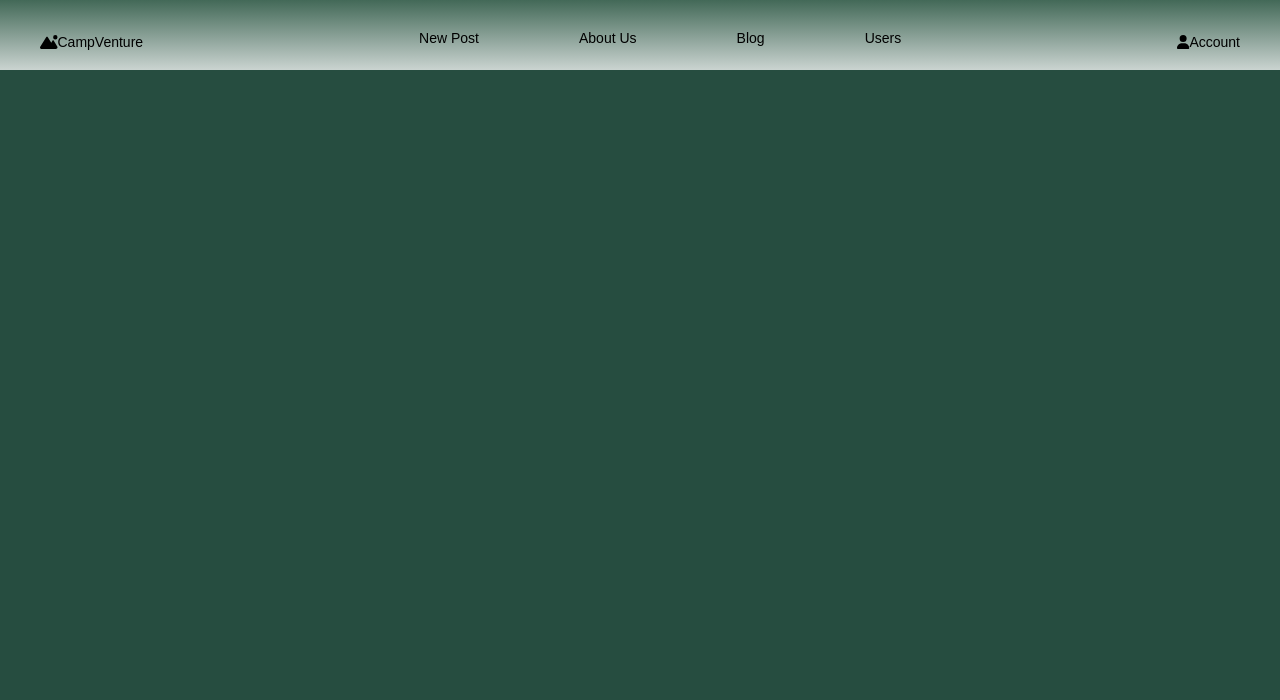
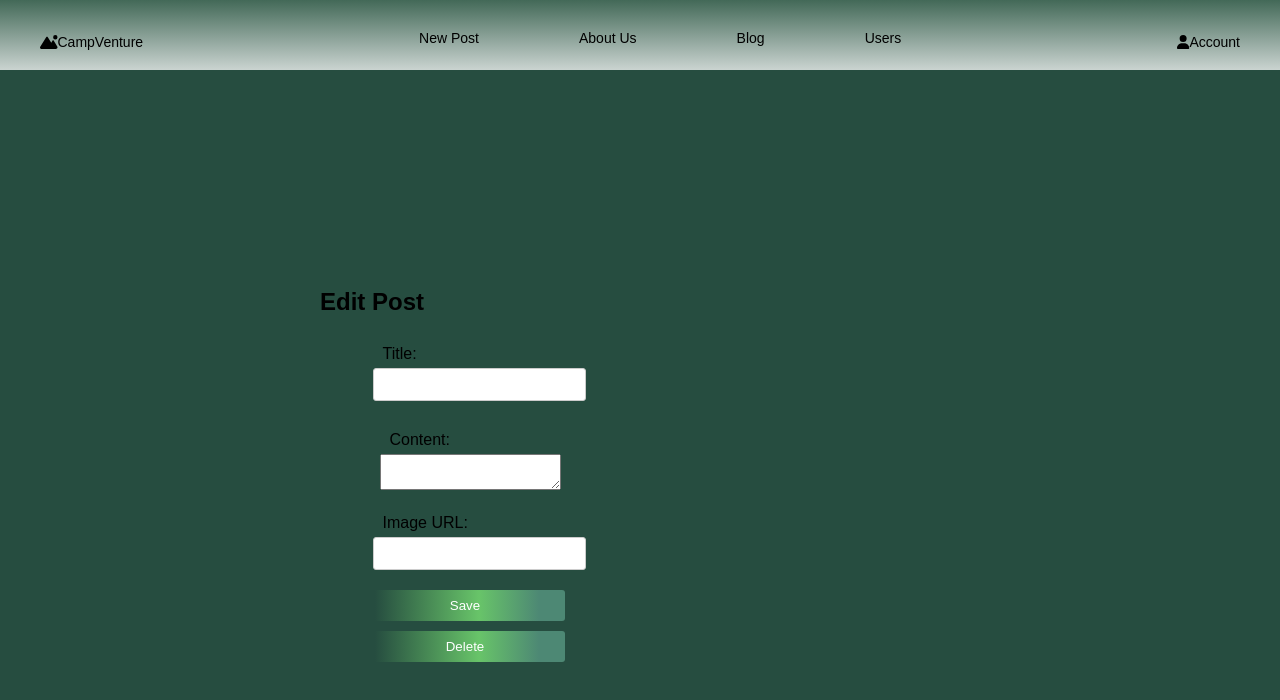
Before and after one commit to julmov/travel-camping-blog, a Vue app in the folder blog/: page /edit-post/1 in a window 1280 px wide. Shown: the top 700 px of the page. Built offline with nearby package versions, Linux system fonts and the light colour scheme.

Commit message:
added edit post

```diff
--- /dev/null
+++ b/blog/src/components/EditPost.vue
@@ -0,0 +1,100 @@
+<template>
+  <div class="edit-post">
+    <h2>Edit Post</h2>
+    <form @submit.prevent="savePost">
+      <div>
+        <label for="title">Title:</label>
+        <input id="title" v-model="title" type="text" />
+      </div>
+      <div>
+        <label for="content">Content:</label>
+        <textarea id="content" v-model="content"></textarea>
+      </div>
+      <div>
+        <label for="image">Image URL:</label>
+        <input id="image" v-model="image" type="text" />
+      </div>
+      <button type="submit">Save</button>
+      <button type="button" @click="deletePost">Delete</button>
+    </form>
+  </div>
+</template>
+
+<script setup>
+import { ref, onMounted } from 'vue';
+import { useRoute, useRouter } from 'vue-router';
+
+const route = useRoute();
+const router = useRouter();
+const postId = route.params.id;
+
+const title = ref('');
+const content = ref('');
+const image = ref('');
+
+const fetchPost = async () => {
+  try {
+    const response = await fetch(`https://blog-camping-cbb2c4cfea86.herokuapp.com/posts/post/${postId}`, {
+      method: 'GET',
+      headers: {
+        Authorization: `Bearer ${JSON.parse(localStorage.getItem("token")).token}`,
+      },
+    });
+    const data = await response.json();
+    title.value = data.title;
+    content.value = data.content;
+    image.value = data.image;
+  } catch (error) {
+    console.error('Error fetching post:', error);
+  }
+};
+
+const savePost = async () => {
+  try {
+    const response = await fetch(`https://blog-camping-cbb2c4cfea86.herokuapp.com/posts/update/${postId}`, {
+      method: 'PATCH',
+      headers: {
+        Authorization: `Bearer ${JSON.parse(localStorage.getItem("token")).token}`,
+        'Content-Type': 'application/json',
+      },
+      body: JSON.stringify({ title: title.value, content: content.value, image: image.value }),
+    });
+    if (!response.ok) throw new Error('Failed to save post');
+    router.push({ name: 'PostDetail', params: { id: postId } });
+  } catch (error) {
+    console.error('Error saving post:', error);
+  }
+};
+
+const deletePost = async () => {
+  try {
+    const response = await fetch(`https://blog-camping-cbb2c4cfea86.herokuapp.com/posts/delete/${postId}`, {
+      method: 'DELETE',
+      headers: {
+        Authorization: `Bearer ${JSON.parse(localStorage.getItem("token")).token}`,
+      },
+    });
+    if (!response.ok) throw new Error('Failed to delete post');
+    router.push({ name: 'PostsList' });
+  } catch (error) {
+    console.error('Error deleting post:', error);
+  }
+};
+
+onMounted(fetchPost);
+</script>
+
+<style scoped>
+.edit-post {
+  width: 50%;
+  margin: auto;
+}
+
+form div {
+  margin-bottom: 10px;
+}
+
+button {
+  margin-right: 10px;
+}
+</style>
--- a/blog/src/components/PostById.vue
+++ b/blog/src/components/PostById.vue
@@ -3,9 +3,15 @@
     <div class="post-detail" v-if="post">
       <h1>{{ post.title }}</h1>
       <div class="post-photo-and-content">
-    <img :src="post.image" alt="Post Image">
+        <img :src="post.image" alt="Post Image" />
         <p>{{ post.content }}</p>
       </div>
+      <font-awesome-icon
+        v-if="isUserPost"
+        :icon="['fas', 'pen-to-square']"
+        class="btn-post-edit"
+        @click="editPost"
+      />
     </div>
     <div v-else>
       <p>Loading...</p>
@@ -15,20 +21,19 @@
   </div>
 </template>
 
-<script>
-import CreateComment from './CreateComment.vue'
-import FetchComments from './FetchComments.vue'
+<script setup>
+import CreateComment from './CreateComment.vue';
+import FetchComments from './FetchComments.vue';
+import { ref, onMounted } from 'vue';
+import { useRoute, useRouter } from 'vue-router';
+import { useUser } from '../components/CurrentUser.vue'; // Correct path
 
-import { ref, onMounted } from 'vue';
-import { useRoute } from 'vue-router';
-
-
-
-export default {
-  setup() {
+const { user, fetchUserData } = useUser();
 const post = ref(null);
 const route = useRoute();
+const router = useRouter();
 const postId = route.params.id;
+const isUserPost = ref(false);
 
 const fetchPost = async () => {
   try {
@@ -40,46 +45,62 @@ export default {
     });
     const data = await response.json();
     post.value = data;
+
+    // Check if the post belongs to the current user
+    if (user.value && post.value.userId === user.value._id) {
+      isUserPost.value = true;
+    }
   } catch (error) {
     console.error('Error fetching post:', error);
   }
 };
 
-    onMounted(fetchPost);
-
-    return { post, CreateComment , FetchComments};
-  }
+const editPost = () => {
+  router.push({ name: 'EditPost', params: { id: postId } });
 };
 
+onMounted(async () => {
+  await fetchUserData(); // Fetch user data before fetching the post
+  await fetchPost();
+});
 
 </script>
 
 <style scoped>
-img{
+img {
   width: 400px;
   height: auto;
 }
 
-.post-page{
+.post-page {
   width: 100vw;
 }
 
-.input-comment{
+.input-comment {
   width: 50vw;
 }
-.post-page{
+
+.post-page {
   margin: 40px;
 }
-.post-photo-and-content{
+
+.post-photo-and-content {
   display: flex;
   flex-direction: row;
 }
 
-.post-photo-and-content P{
+.post-photo-and-content p {
   margin-left: 50px;
   font-size: 18px;
   width: 50%;
   line-height: 1.5;
   letter-spacing: normal;
 }
+
+.btn-post-edit {
+  margin-left: calc(100% - 30px);
+  color: white;
+  font-size: 20px;
+  cursor: pointer;
+}
 </style>
--- a/blog/src/components/RetriveAllPostsOfUser.vue
+++ b/blog/src/components/RetriveAllPostsOfUser.vue
@@ -2,7 +2,7 @@
   <div class="user-posts">
     <h2>Posts</h2>
     <ul v-if="posts.length > 0">
-      <li v-for="post in posts" :key="post._id" class="user-post">
+      <li v-for="post in posts" :key="post._id" class="user-post" @click="goToPostDetail(post._id)">
         <h3>{{ post.title }}</h3>
         <img :src="post.image" alt="Post Image" class="post-image">
         <p>{{ post.content }}</p>
@@ -13,7 +13,9 @@
 </template>
 
 <script setup>
+const router = useRouter();
 import { ref, onMounted, watch } from 'vue';
+import { useRouter } from 'vue-router';
 import { useRoute } from 'vue-router';
 
 const posts = ref([]);
@@ -48,6 +50,9 @@ const fetchUserPosts = async () => {
   }
 };
 
+    const goToPostDetail = (postId) => {
+      router.push({ name: 'PostDetail', params: { id: postId } });
+    };
 // Fetch posts when the component is mounted
 onMounted(fetchUserPosts);
 
--- a/blog/src/router/index.js
+++ b/blog/src/router/index.js
@@ -8,6 +8,7 @@ import UsersView from "../components/UsersView.vue";
 import PostById from "../components/PostById.vue";
 import UserById from "../components/UserById.vue";
 import PostsList from "../components/PostsList.vue";
+import EditPost from "../components/EditPost.vue";
 
 
 
@@ -25,7 +26,12 @@ const routes = [
     path: "/user/:id",
     name: "UserProfile",
     component: UserById,
-    props: true
+    props: true,
+  },
+  {
+    path: "/edit-post/:id",
+    name: "EditPost",
+    component: EditPost,
   },
 ];
 
```
Lines whose indentation alone changed are shown as unchanged.
